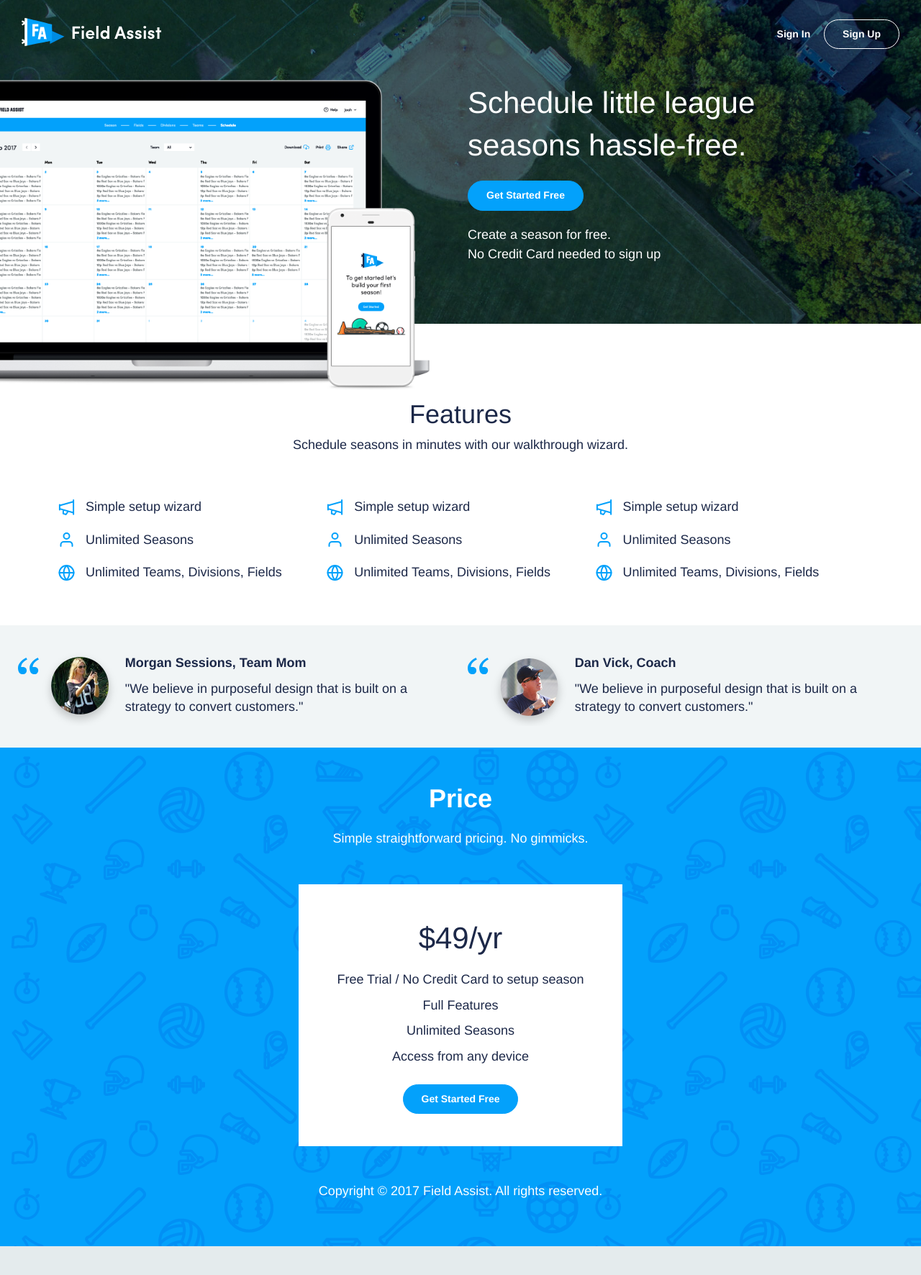
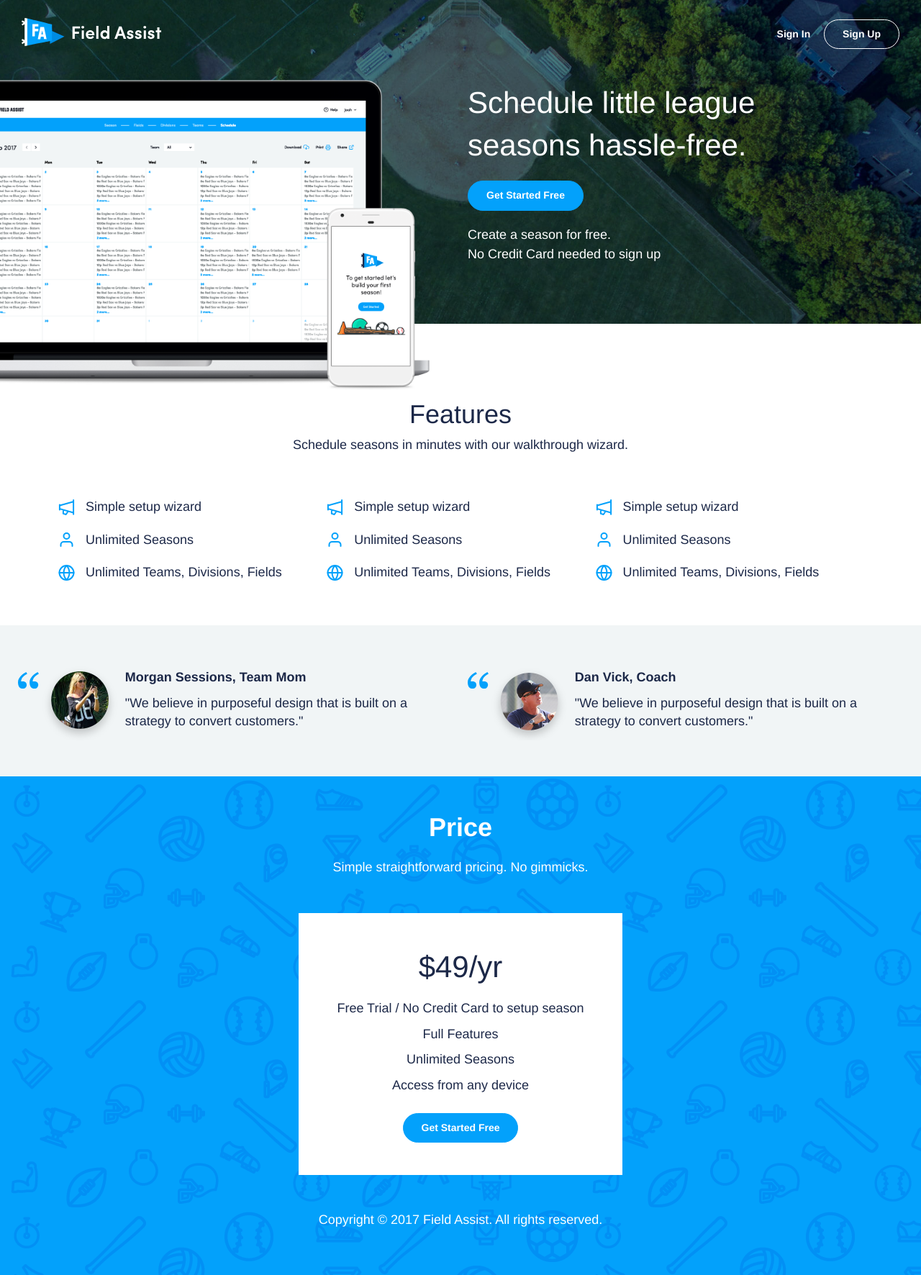
Before and after one commit to aarondavdesign/getfieldassist.github.io, a Jekyll site: the page built from index.html, in a window 1280 px wide. Shown: the whole page at 72% size. Built offline with Jekyll 4.4.1, drawn with Linux system fonts in a browser that asks for light colours; before the commit the page ends 1732 px from its top, so only the background shows below that.

Commit message:
Update home.scss
padding change testimonials

```diff
--- a/css/home.scss
+++ b/css/home.scss
@@ -59,7 +59,7 @@ body.home {
 
     .talking-heads {
       background: #f1f5f6;
-      padding: 30px 15px;
+      padding: 50px 15px;
 
       .row {
         max-width: 1250px;
```
